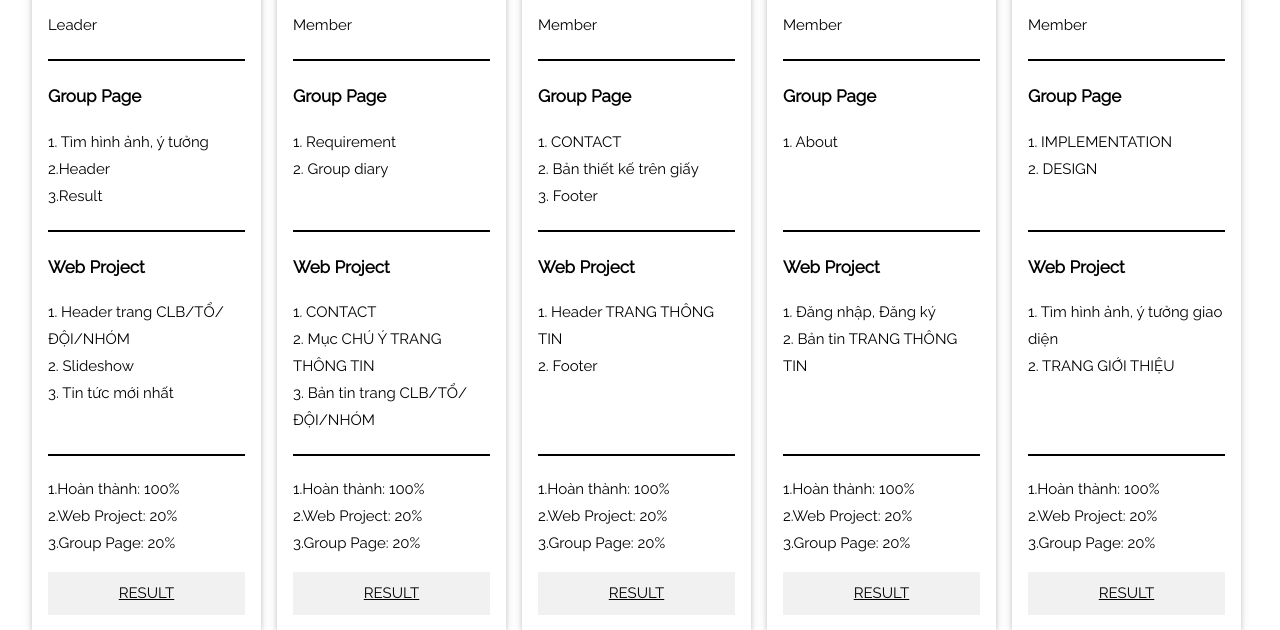
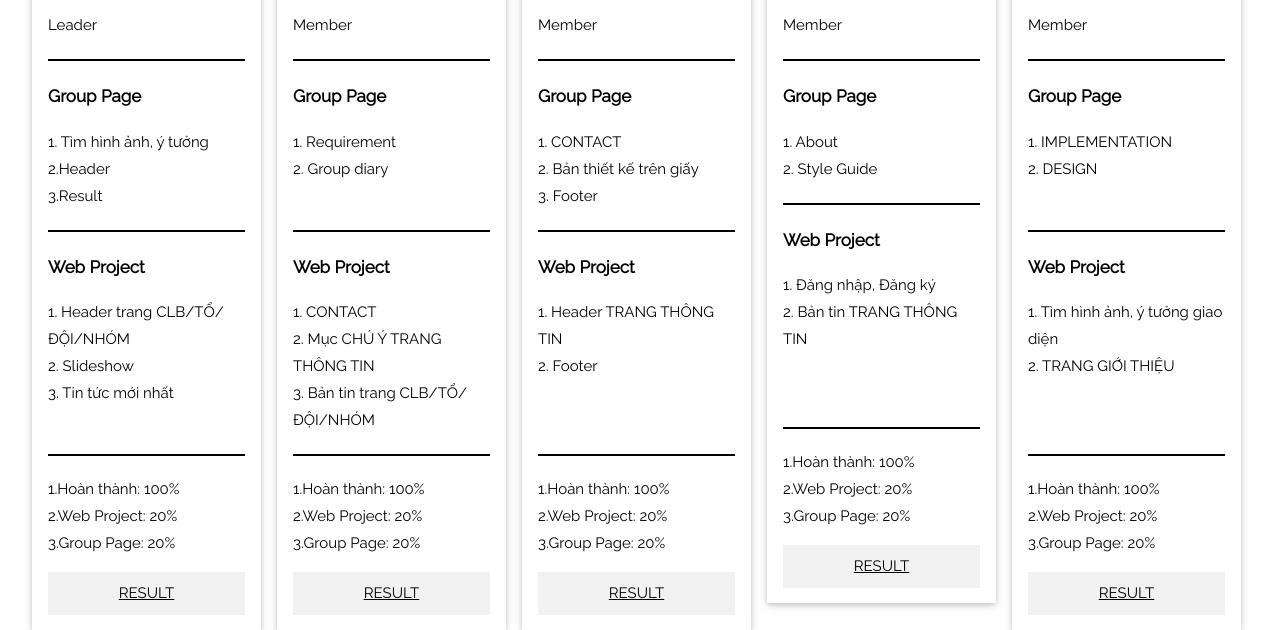
Before and after one commit to phattomp4/hci2019group16, a plain HTML site: page result.html in a window 1280 px wide. Shown: the part 311-941 px from the top of the page. Drawn offline with nearby package versions, Linux system fonts and the light colour scheme.

Commit message:
Add files via upload

```diff
--- a/result.html
+++ b/result.html
@@ -300,9 +300,8 @@
             <p>Member</p>
             <div class="custom-hr"></div>
             <p style="font-size:17px;"><strong>Group Page</strong></p>
-            <p>1. About
-              <br>
-              <br>
+            <p>1. About<br>
+               2. Style Guide
               <br>
             </p>
             <div class="custom-hr"></div>
```
